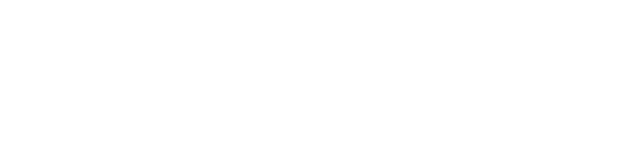
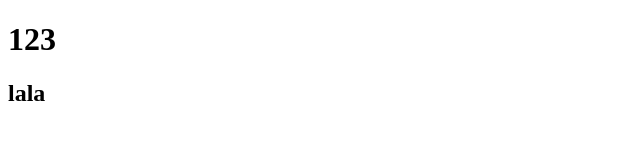
Before and after one commit to whynotBb/lotto_project, a plain HTML site: page index.html in a window 1280 px wide. Shown: the whole page, without its empty margins (0-640 px from the left). Drawn offline with Linux system fonts and the light colour scheme.

Commit message:
first commit

```diff
--- a/index.html
+++ b/index.html
@@ -7,6 +7,7 @@
     <title>Document</title>
   </head>
   <body>
-    <h1></h1>
+    <h1>123</h1>
+    <h2>lala</h2>
   </body>
 </html>
```
